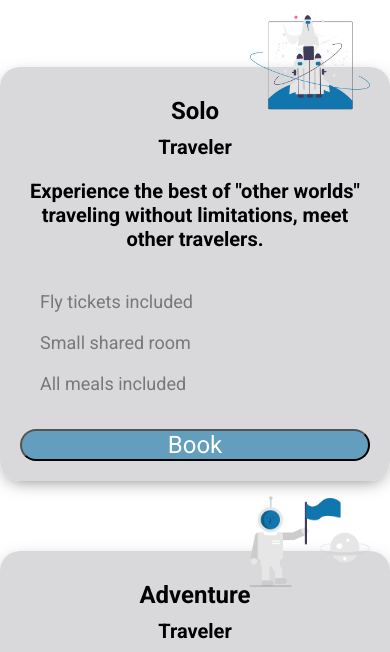
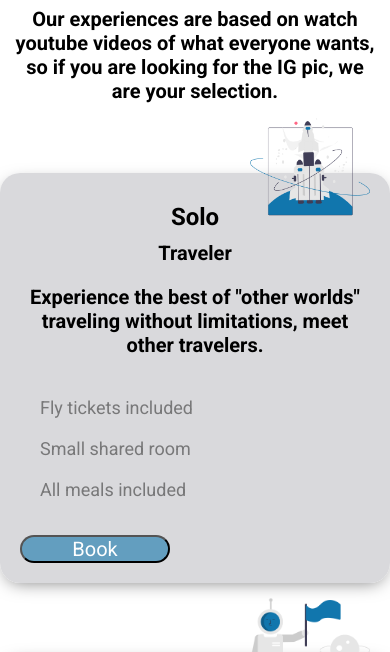
Before and after one commit to edolinares/amsi, a website: page pages/book.html in a window 390 px wide. Shown: the part 162-814 px from the top of the page. Drawn offline with nearby package versions, Linux system fonts and the light colour scheme.

Commit message:
ADDING FINAL TEXTS ON ROCKETS AND TEAM

```diff
--- a/pages/book.html
+++ b/pages/book.html
@@ -30,6 +30,7 @@
     </header>
     <div class="bookpage">
         <h1 class="title">Experiences</h1>
+        <h3> Our experiences are based on watch youtube videos of what everyone wants, so if you are looking for the IG pic, we are your selection. </h3>
         <section class="card">
             <div class="card__content">
               <div class="card__content-left">
--- a/sass/pages/_book.scss
+++ b/sass/pages/_book.scss
@@ -55,6 +55,14 @@
                             }
                         }
                     }
+                    .button {
+                      width: 150px;
+                      text-align: center;
+                      background-color: #639EBF;
+                      color: white;
+                      font-size: 2rem;
+                      border-radius: 16px;
+                    }
                 }
             }
         }
@@ -99,11 +107,11 @@
                   }
 
                   .button {
-                    width: -webkit-fill-available;
+                    width: 90%;
                     text-align: center;
                     background-color: #639EBF;
                     color: white;
-                    font-size: 2.4rem;
+                    font-size: 2rem;
                     border-radius: 16px;
                   }
                 }
```
Also changed, not shown: pages/rockets.html (+1 -0 lines), pages/theteam.html (+1 -0 lines), css/index.css, 1 other file.
